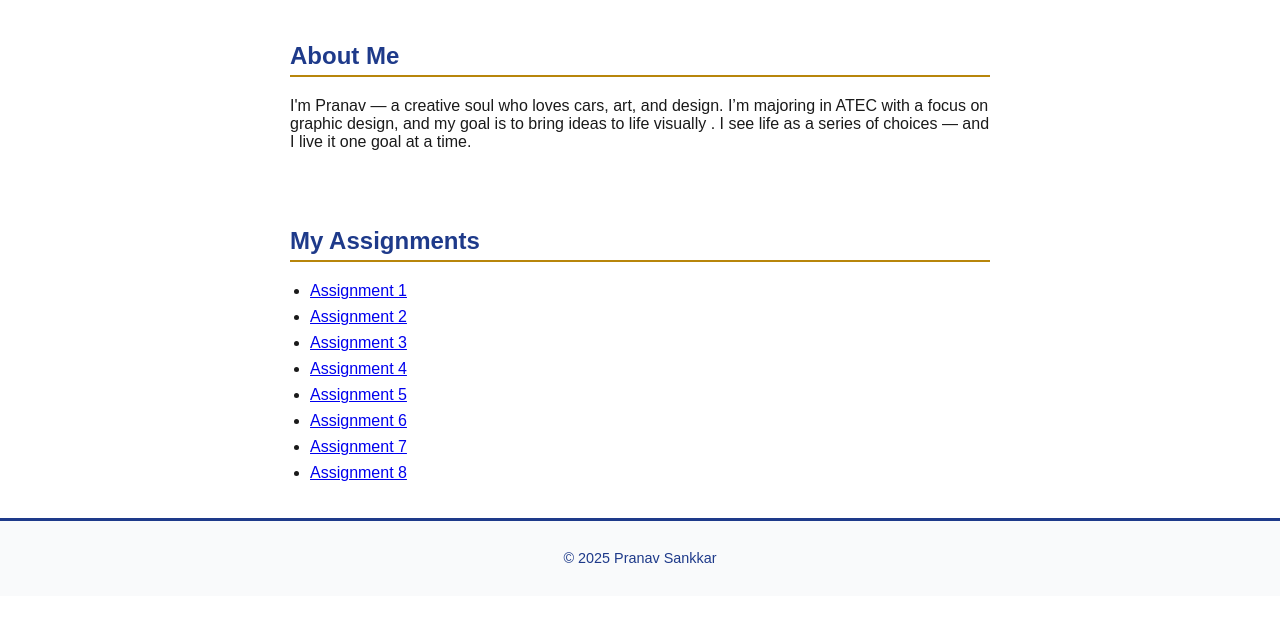
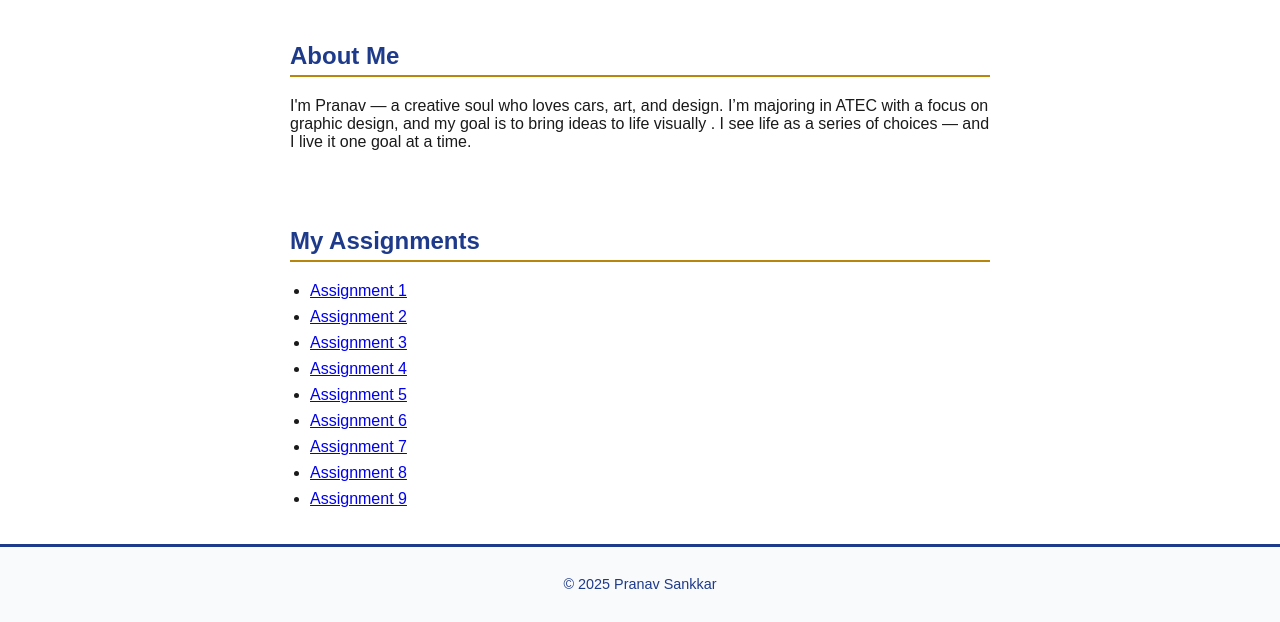
Before and after one commit to GoldenDragon23/internet-studio, a plain HTML site: page index.html in a window 1280 px wide. Shown: the part 700-1322 px from the top of the page. Before the commit the page ends 1296 px from the top, so only its background shows below. Drawn offline with Linux system fonts and the light colour scheme.

Commit message:
Add link to Assignment 9 in index.html

```diff
--- a/index.html
+++ b/index.html
@@ -39,6 +39,7 @@
 			<li><a href="asg6/">Assignment 6</a></li>
 			<li><a href="asg7/">Assignment 7</a></li>
 			<li><a href="asg8/domain.html">Assignment 8</a></li>
+			<li><a href="asg9/">Assignment 9</a></li>
     	</ul>
   </section>
 
```
